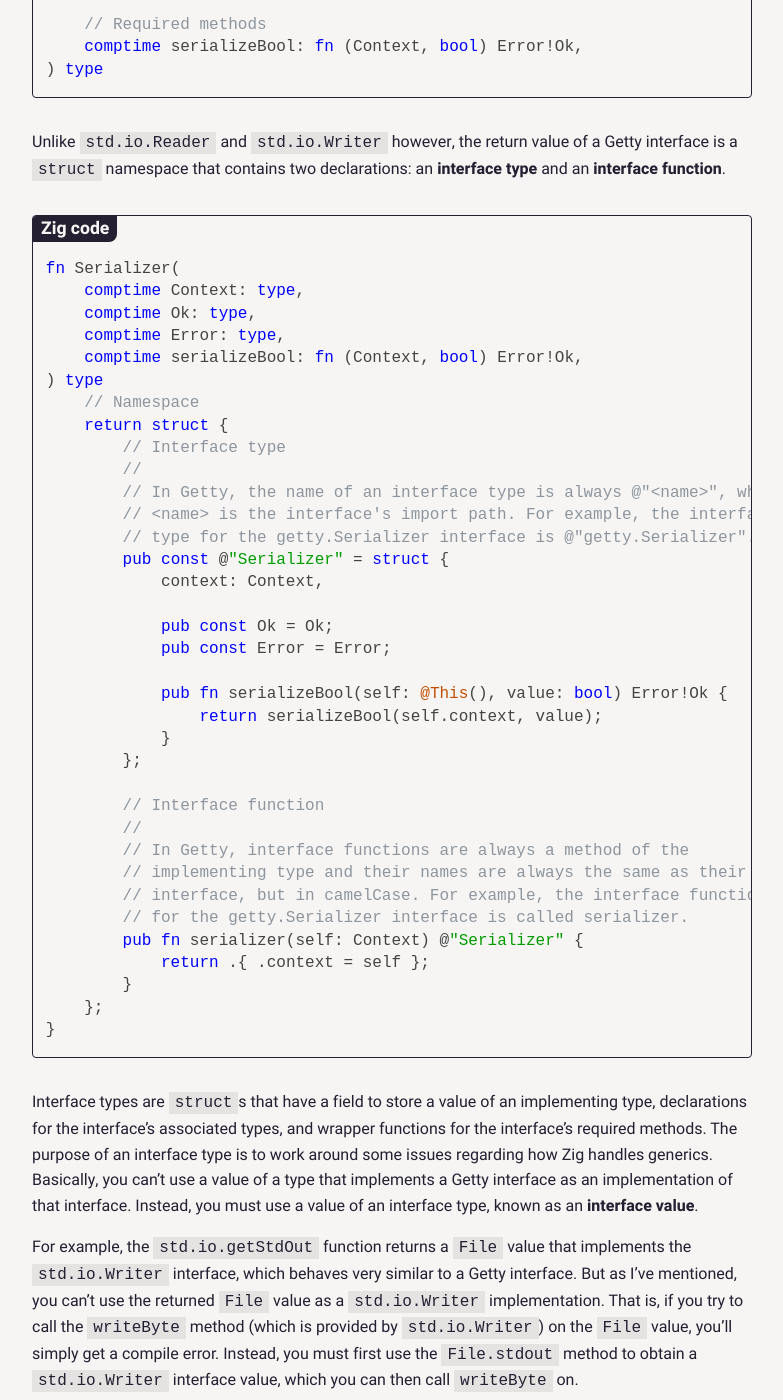
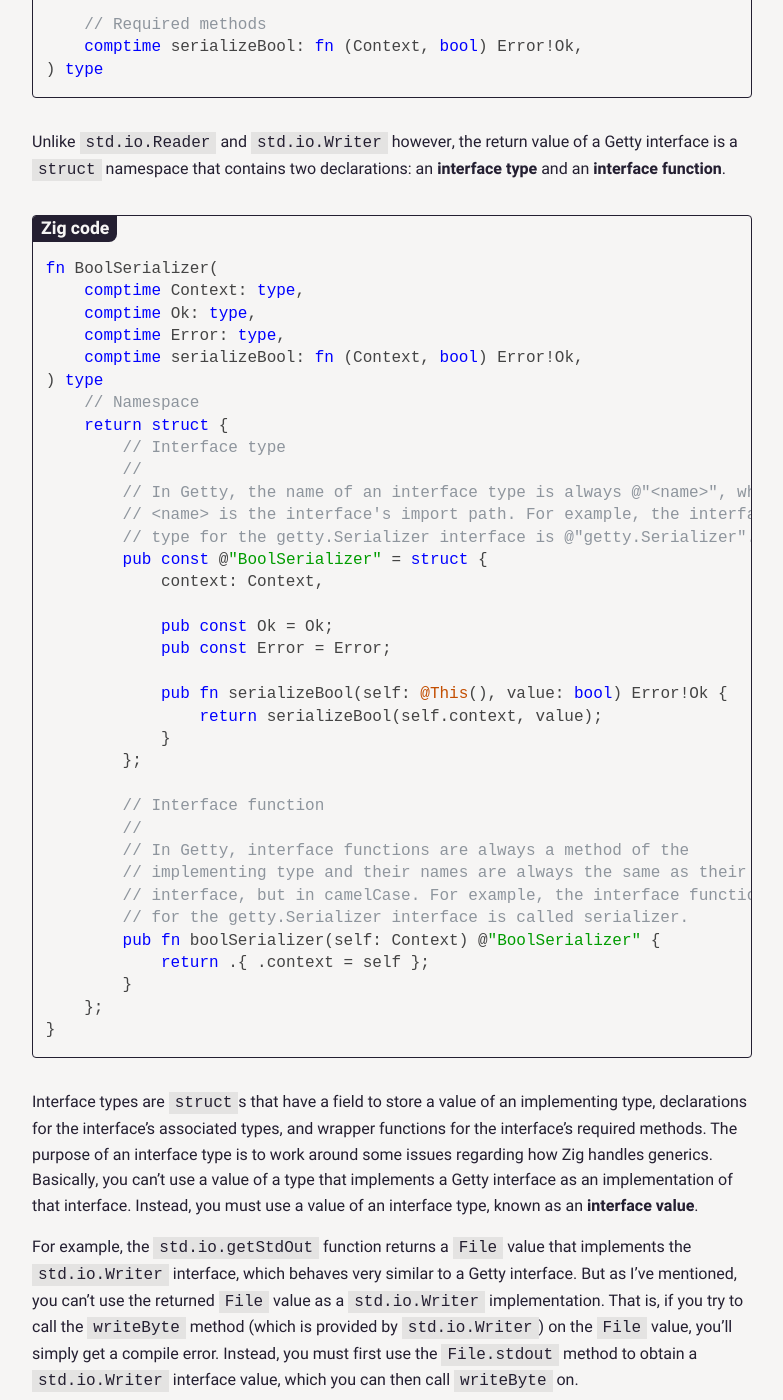
Before and after one commit to getty-zig/getty.so, a Jekyll site: the page built from pages/guide/interfaces.md, in a window 1280 px wide and 1400 px high, scrolled down 662 px. Shown: the whole window, without its empty margins (248-1031 px from the left). Built offline with Jekyll 4.4.1, drawn with Linux system fonts in a browser that asks for light colours; some of the changed text lies outside the part shown.

Commit message:
update interfaces

```diff
--- a/pages/guide/interfaces.md
+++ b/pages/guide/interfaces.md
@@ -8,16 +8,14 @@ SPDX-License-Identifier: LGPL-2.1-or-later
 
 # Interfaces
 
-In short, working with Getty means implementing various interfaces defined by the framework.
-Therefore, it's important to understand how __Getty interfaces__ work and how to implement them.
+In short, working with Getty means implementing various interfaces defined by the framework. Therefore, it's important to understand how __Getty interfaces__ work and how to implement them.
 
-A Getty interface is just a normal function whose parameter list specifies the interface's constraints.
-If you've seen `std.io.Reader` or `std.io.Writer` before, then this should look familiar to you.
+A Getty interface is just a normal function whose parameter list specifies the interface's constraints. If you've seen `std.io.Reader` or `std.io.Writer` before, then this should look familiar to you.
 
 {% label Zig code %}
 {% highlight zig %}
 // Interface
-fn Serializer(
+fn BoolSerializer(
     // Associated types
     comptime Context: type,
     comptime Ok: type,
@@ -34,7 +32,7 @@ Unlike `std.io.Reader` and `std.io.Writer` however, the return value of a Getty
 
 {% label Zig code %}
 {% highlight zig %}
-fn Serializer(
+fn BoolSerializer(
     comptime Context: type,
     comptime Ok: type,
     comptime Error: type,
@@ -47,7 +45,7 @@ fn Serializer(
         // In Getty, the name of an interface type is always @"<name>", where
         // <name> is the interface's import path. For example, the interface
         // type for the getty.Serializer interface is @"getty.Serializer".
-        pub const @"Serializer" = struct {
+        pub const @"BoolSerializer" = struct {
             context: Context,
 
             pub const Ok = Ok;
@@ -64,7 +62,7 @@ fn Serializer(
         // implementing type and their names are always the same as their
         // interface, but in camelCase. For example, the interface function
         // for the getty.Serializer interface is called serializer.
-        pub fn serializer(self: Context) @"Serializer" {
+        pub fn boolSerializer(self: Context) @"BoolSerializer" {
             return .{ .context = self };
         }
     };
@@ -96,7 +94,7 @@ For interfaces such as `std.io.Reader` or `std.io.Writer`, an implementing type
 {% label Zig code %}
 {% highlight zig %}
 const Serializer = struct {
-    pub usingnamespace Serializer(
+    pub usingnamespace BoolSerializer(
         @This(),
         void,
         error{ Io, Syntax },
```
